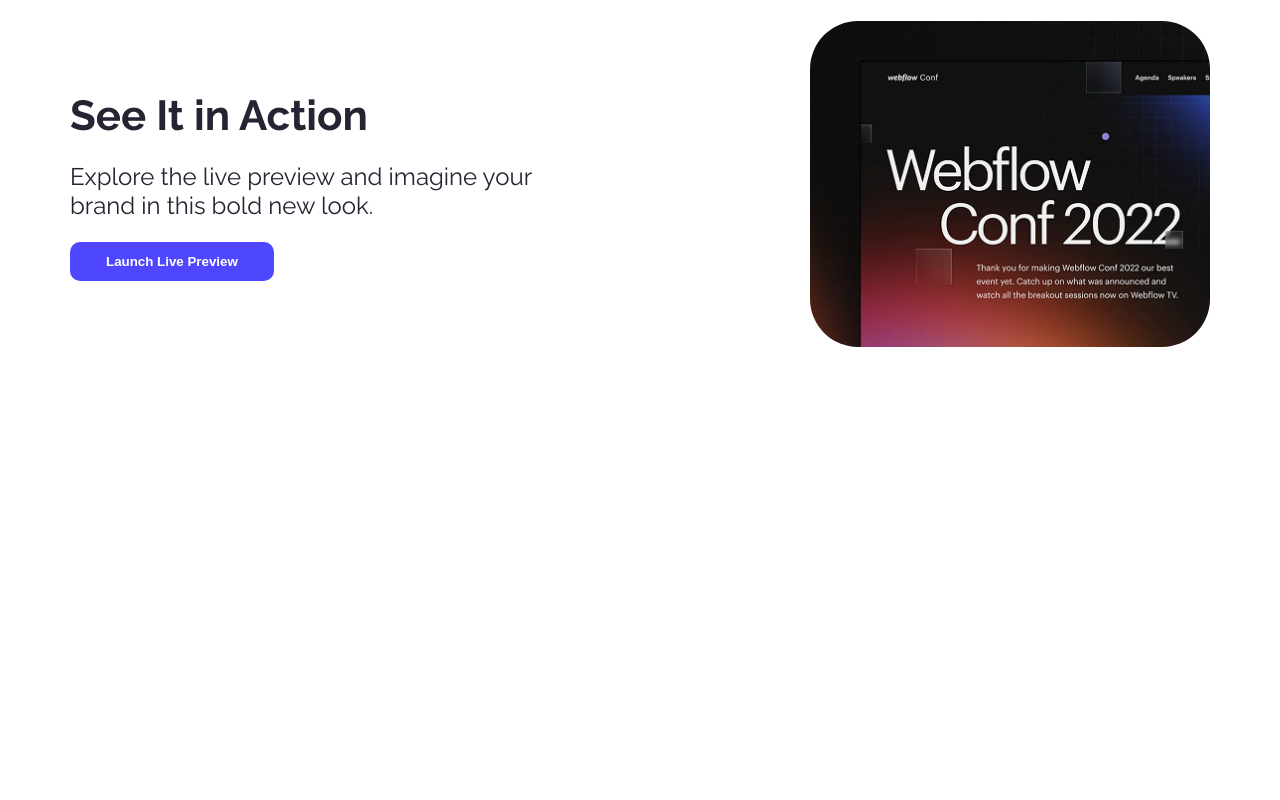
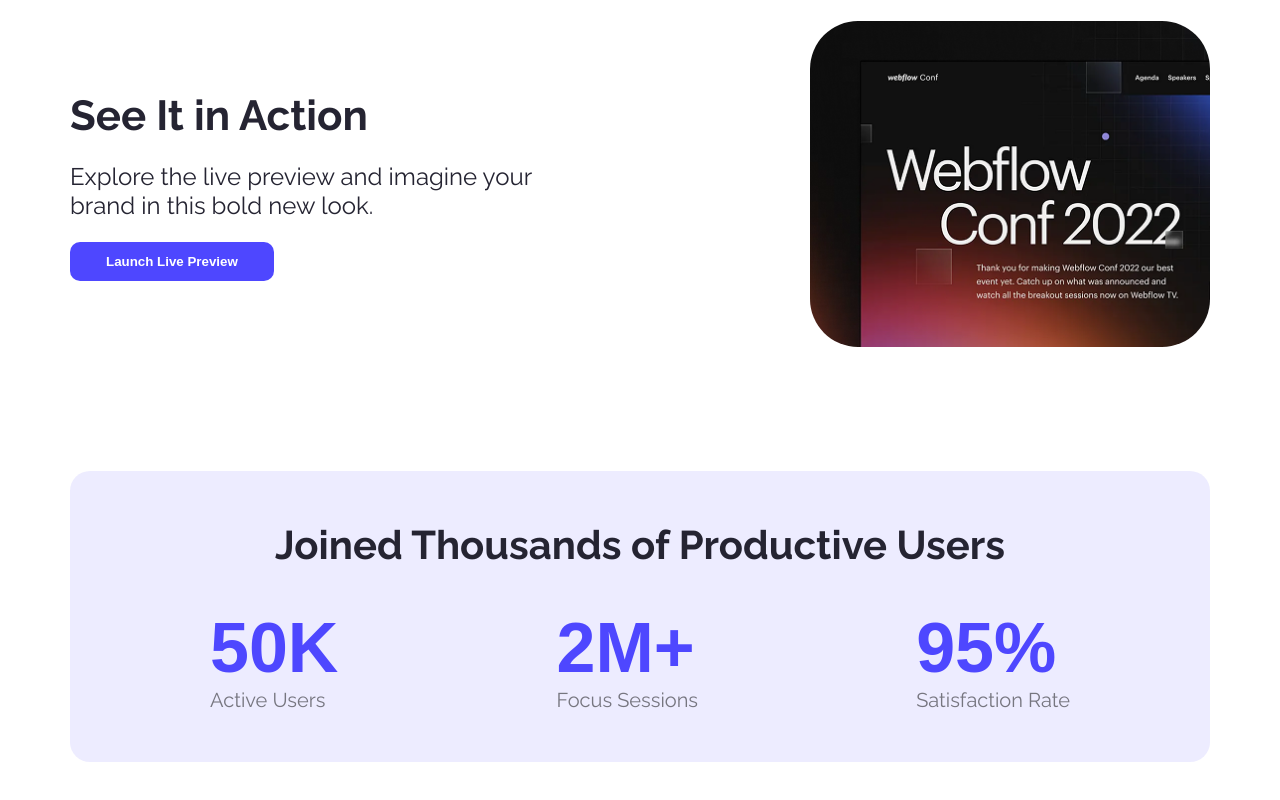
Before and after one commit to naymur-code/landpad, a plain HTML site: page index.html in a window 1280 px wide. Shown: the part 780-1580 px from the top of the page. Before the commit the page ends 1251 px from the top, so only its background shows below. Drawn offline with Linux system fonts and the light colour scheme.

Commit message:
productive user section

```diff
--- a/index.html
+++ b/index.html
@@ -47,6 +47,25 @@
             </div>
         </section>
 
+        <!-- productive user section -->
+        <section class="productive-user section-gap">
+            <h4>Joined Thousands of Productive Users</h4>
+            <div class="users">
+                <div>
+                    <h1>50K</h1>
+                    <p>Active Users</p>
+                </div>
+                <div>
+                    <h1>2M+</h1>
+                    <p>Focus Sessions</p>
+                </div>
+                <div>
+                    <h1>95%</h1>
+                    <p>Satisfaction Rate</p>
+                </div>
+            </div>
+        </section>
+
     </main>
 
 </body>
--- a/stylesheet/style.css
+++ b/stylesheet/style.css
@@ -112,3 +112,33 @@ header {
     margin: 22px 0;
     font-size: 24px;
 }
+
+/* productive user section  */
+.productive-user {
+    border-radius: 20px;
+    background-color: rgba(78, 71, 255, 0.1);
+    padding: 50px 140px;
+
+}
+
+.productive-user h4 {
+    font-size: 40px;
+    text-align: center;
+}
+
+.users {
+    display: flex;
+    justify-content: space-between;
+}
+
+.users h1 {
+    font-size: 70px;
+    color: #4E47FF;
+    font-family: sans-serif;
+    margin-top: 40px;
+}
+
+.users p {
+    color: rgba(0, 0, 0, 0.5);
+    font-size: 20px;
+}
```
